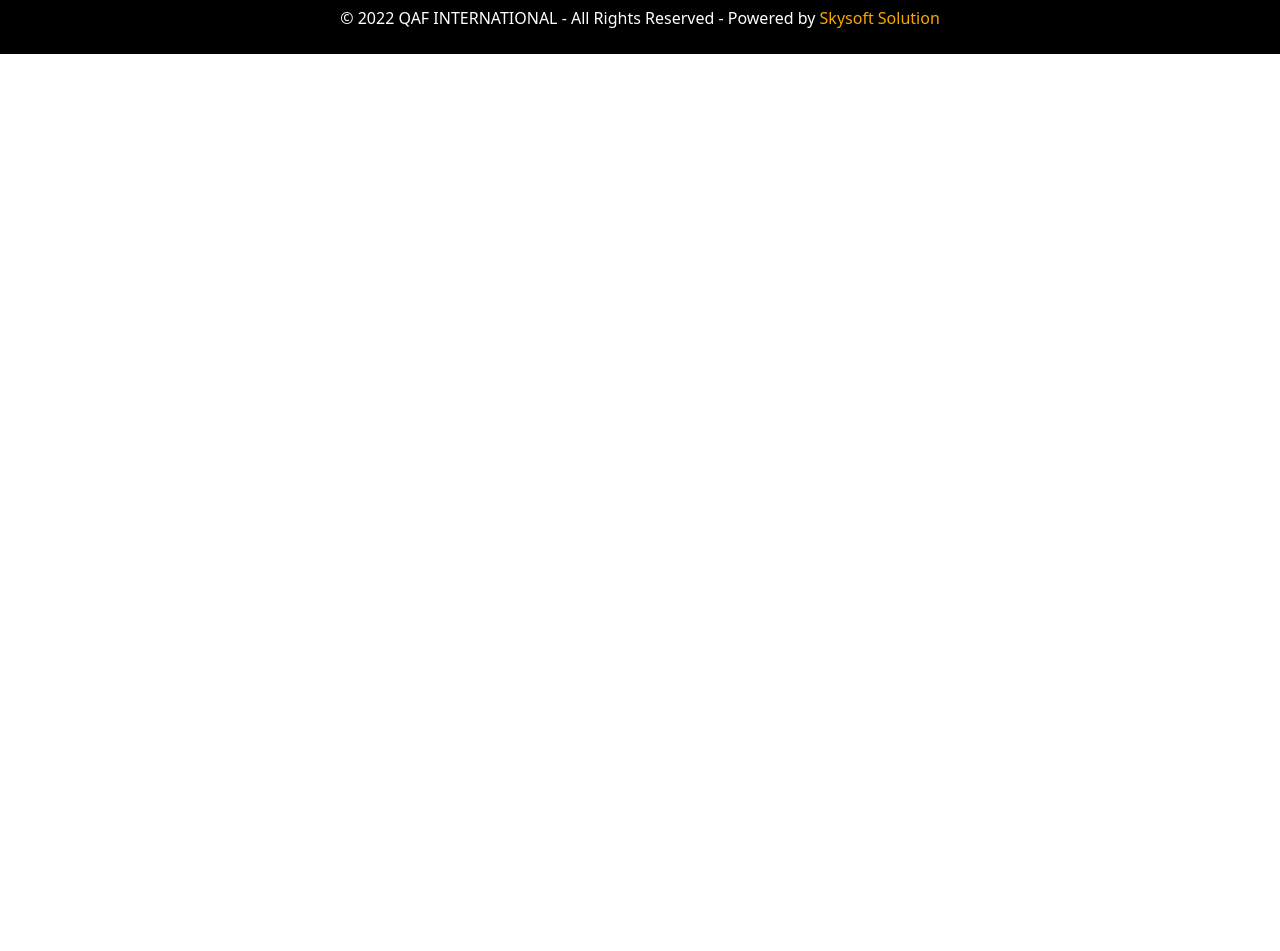
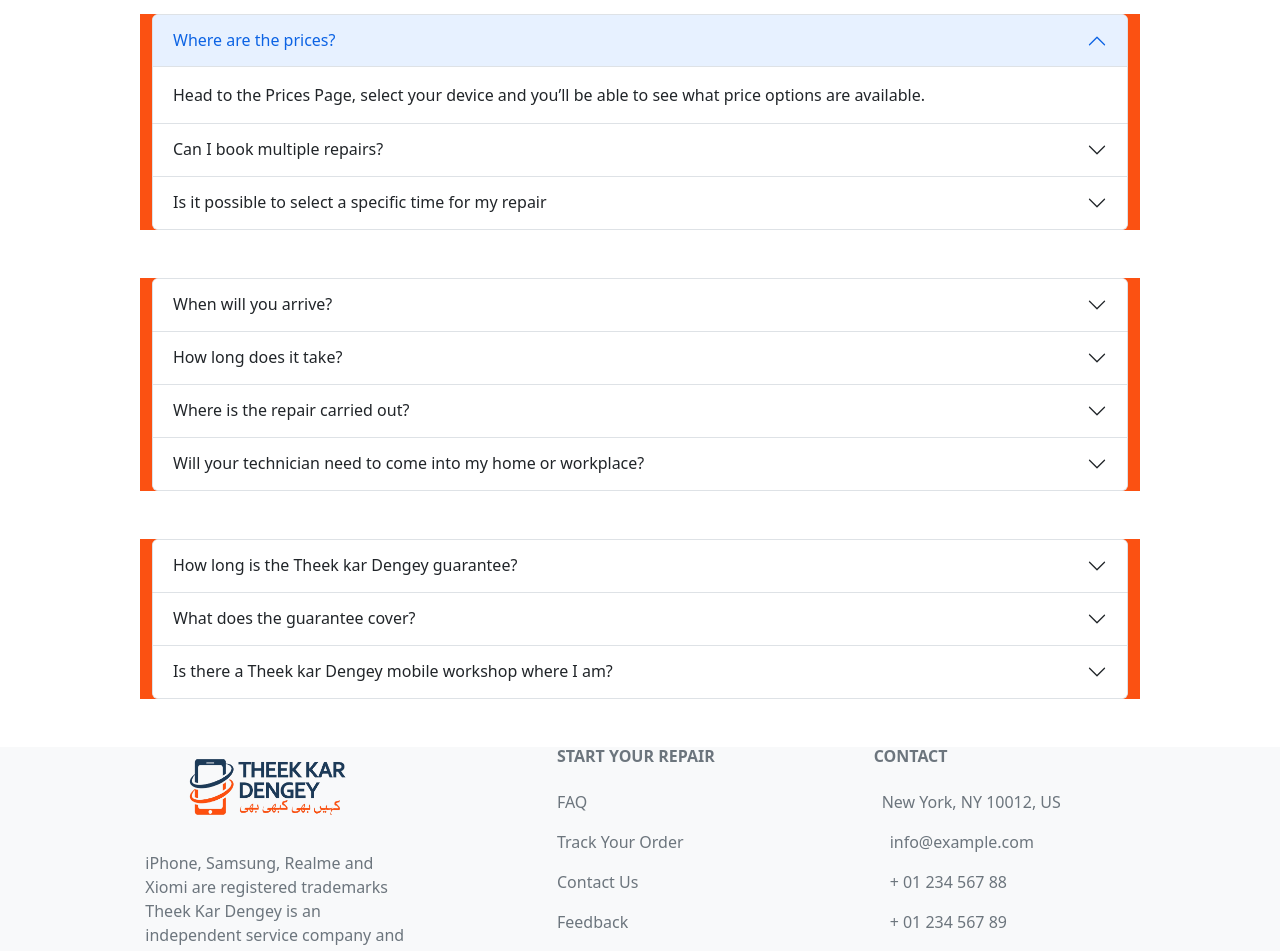
Before and after one commit to mabdullahjs/Mobile-Repair-ReactJs, a React (Create React App) app: page /faqs in a window 1280 px wide. Shown: the part 460-1411 px from the top of the page. Before the commit the page ends 800 px from the top, so only its background shows below. Built offline with nearby package versions, Linux system fonts and the light colour scheme.

Commit message:
faq completed and feedback is remaining

```diff
--- a/src/App.jsx
+++ b/src/App.jsx
@@ -5,6 +5,8 @@ import 'bootstrap/dist/css/bootstrap.min.css';
 import Footer from './components/Footer';
 import { BrowserRouter as Router, Route, Routes } from 'react-router-dom'
 import About from "./components/about/About"
+import Faqs from './components/support/faqs/Faqs';
+import Feedback from './components/support/feedback/Feedback';
 
 function App() {
   return (
@@ -13,6 +15,8 @@ function App() {
       <Routes>
         <Route exact path="/" element={<Home />} />
         <Route exact path="/about" element={<About />} />
+        <Route exact path="/faqs" element={<Faqs/>} />
+        <Route exact path="/feedback" element={<Feedback/>} />
       </Routes>
       <Footer />
     </Router>
--- a/src/components/Footer.jsx
+++ b/src/components/Footer.jsx
@@ -48,22 +48,22 @@ export default function Footer() {
                         <MDBCol md="2" lg="2" xl="2" className='mx-auto mb-4'>
                             <h6 className='text-uppercase fw-bold mb-4'>Start Your Repair</h6>
                             <p>
-                                <a href='#!' className='text-reset'>
+                                <a href='/' className='text-reset text-decoration-none'>
                                     FAQ
                                 </a>
                             </p>
                             <p>
-                                <a href='#!' className='text-reset'>
+                                <a href='/' className='text-reset text-decoration-none'>
                                     Track Your Order
                                 </a>
                             </p>
                             <p>
-                                <a href='#!' className='text-reset'>
+                                <a href='/' className='text-reset text-decoration-none'>
                                     Contact Us
                                 </a>
                             </p>
                             <p>
-                                <a href='#!' className='text-reset'>
+                                <a href='/' className='text-reset text-decoration-none'>
                                     Feedback
                                 </a>
                             </p>
@@ -116,7 +116,7 @@ export default function Footer() {
 
             <div className='text-center p-4 text-white' style={{ backgroundColor: '#000' }}>
 
-                © 2022 QAF INTERNATIONAL - All Rights Reserved - Powered by
+                © 2022 THEEK KAR DENGEY - All Rights Reserved - Powered by
                 <a className='text-decoration-none ' href='http://skysoftsol.co/'>
                     <span style={{color:"#f9a600"}}> Skysoft Solution
                     </span>
--- a/src/components/Navbar.jsx
+++ b/src/components/Navbar.jsx
@@ -16,8 +16,8 @@ function Navbars() {
           <Nav.Link><Link to="/" className='text-dark text-decoration-none'>Home</Link></Nav.Link>
             <Nav.Link><Link to="/about" className='text-dark text-decoration-none'>About</Link></Nav.Link>
             <NavDropdown title="Support" id="basic-nav-dropdown">
-              <NavDropdown.Item href="/">FAQ</NavDropdown.Item>
-              <NavDropdown.Item href="/">Feedback</NavDropdown.Item>
+              <NavDropdown.Item href="/"><Link to="/faqs" className='text-dark text-decoration-none'>FAQ's</Link></NavDropdown.Item>
+              <NavDropdown.Item href="/"><Link to="/feedback" className='text-dark text-decoration-none'>Feedback</Link></NavDropdown.Item>
             </NavDropdown>
             <Nav.Link  href="/">Contact</Nav.Link>
             <Nav.Link  href="/">Pay Online</Nav.Link>
--- a/src/components/about/About.jsx
+++ b/src/components/about/About.jsx
@@ -2,6 +2,7 @@ import React from 'react'
 import bg from "../../Assests/Images/bg-form.jpg"
 import Core from "../about/core/Core"
 import bgs from "../../Assests/Images/iphone.jpg"
+import  "./about.css"
 
 function About() {
   return (
@@ -12,7 +13,7 @@ function About() {
         </div>
         <Core/>
         <div className="info" style={{backgroundImage: `url(${bgs})` , backgroundAttachment:"fixed" ,  backgroundSize: "cover",}}>
-            <div className="first" style={{width:"40%" , padding:"2rem"}}>
+            <div className="first" style={{ padding:"2rem"}}>
                 <h1 style={{fontSize:"2rem"}}>WHO WE ARE?</h1>
                 <p>We provide our services to local customers, PHIXMAN specializes in its services without loopholes all your requirements reach expert hands. Our massive investment in engineers, equipment and procedures and consequently will definitely provide you the extreme best experience, we are now able to offer our exceptional services nationwide.</p> <br />
                 <h1 style={{fontSize:"2rem"}}>WHAT DO WE DO?</h1>
--- /dev/null
+++ b/src/components/about/about.css
@@ -0,0 +1,10 @@
+.first{
+    width: 40%;
+}
+
+@media(max-width:900px){
+    .first{
+        width: 90%;
+
+    }
+}
--- a/src/components/about/core/Core.jsx
+++ b/src/components/about/core/Core.jsx
@@ -9,13 +9,13 @@ function Core() {
          <hr />
          </div>
         <div className="three">
-            <div className="first">
+            <div className="second">
                 <h2 className='head-two'>Positive & Optimistic</h2>
-                <p className='para'>How all this mistaken idea of denouncing pleasure and praising pain was born and we will give you a complete account seds of the system</p>
+                <p className='para'>Some great pleasure take trivial example, whichof ever undertakes laborious physical expect to obtain some advantages.</p>
             </div>
             <div className="second">
                 <h2 className='head-two'>Wow Customer Service</h2>
-                <p className='para'>Some great pleasure take trivial example, whichof ever undertakes laborious physical expect to obtain some advantages.</p>
+                <p className='para'>How all this mistaken idea of denouncing pleasure and praising pain was born and we will give you a complete account seds of the system.</p>
             </div>
             <div className="third">
                 <h2 className='head-two'>Love Customer</h2>
--- /dev/null
+++ b/src/components/support/faqs/Faqs.jsx
@@ -0,0 +1,66 @@
+import React from 'react'
+import bg from "../../../Assests/Images/banner4.jpg"
+import { MDBAccordion, MDBAccordionItem, MDBContainer } from "mdb-react-ui-kit";
+
+function Faqs() {
+    return (
+        <div>
+            <div className="main d-flex justify-content-start flex-column" style={{ backgroundImage: `url(${bg})`, height: "20rem" }}>
+                <h1 className='px-4 pt-5 text-white'>FAQs</h1>
+                <p className='px-4 text-white'>Frequently Asked Questions</p>
+            </div>
+            <div className="faq-1">
+                <MDBContainer className="mt-5" style={{ maxWidth: '1000px' , backgroundColor:"#FB5112" }}>
+                    <MDBAccordion alwaysOpen initialActive={1}>
+                        <MDBAccordionItem  collapseId={1} headerTitle="Where are the prices?">
+                            Head to the Prices Page, select your device and you’ll be able to see what price options are available.
+                        </MDBAccordionItem>
+                        <MDBAccordionItem collapseId={2} headerTitle="Can I book multiple repairs?">
+                            Yes, you can.
+                        </MDBAccordionItem>
+                        <MDBAccordionItem collapseId={3} headerTitle="Is it possible to select a specific time for my repair">
+                            You’ll be allocated the earliest appointment available. For a same day repair, this will be confirmed at the checkout. For a next day (or later) appointment, the time will be confirmed to you via SMS and email by 08.00 on the day of your repair.
+                        </MDBAccordionItem>
+                    </MDBAccordion>
+                </MDBContainer>
+            </div>
+            <div className="faq-2">
+                <MDBContainer className="mt-5" style={{ maxWidth: '1000px', backgroundColor:"#FB5112" }}>
+                    <MDBAccordion >
+                        <MDBAccordionItem collapseId={1} headerTitle="When will you arrive?">
+                            For a same day repair, the time of your appointment will be confirmed at the checkout. For a next day (or later) appointment, the time will be confirmed via SMS and email on the day of your repair.
+                        </MDBAccordionItem>
+                        <MDBAccordionItem collapseId={2} headerTitle="How long does it take?">
+                            A standard smartphone screen repair takes approximately thirty minutes. A standard tablet screen repair will take approximately one hour.
+                        </MDBAccordionItem>
+                        <MDBAccordionItem collapseId={3} headerTitle="Where is the repair carried out?">
+                            All work is carried out in our mobile workshops.
+                        </MDBAccordionItem>
+                        <MDBAccordionItem collapseId={4} headerTitle="Will your technician need to come into my home or workplace?">
+                            No. All work is carried out in our workshops.
+                        </MDBAccordionItem>
+                    </MDBAccordion>
+                </MDBContainer>
+            </div>
+            <div className="faq-3">
+                <MDBContainer className="mt-5" style={{ maxWidth: '1000px', backgroundColor:"#FB5112" }}>
+                    <MDBAccordion>
+                        <MDBAccordionItem collapseId={1} headerTitle="
+                                    How long is the Theek kar Dengey guarantee?">
+                            All Theek kar Dengey repairs are guaranteed for 3 months from the date they are undertaken. The guarantee is 100% no-quibble.
+                        </MDBAccordionItem>
+                        <MDBAccordionItem collapseId={2} headerTitle="What does the guarantee cover?">
+                        It covers the specific fault that Theek kar Dengey repaired.
+                        </MDBAccordionItem>
+                        <MDBAccordionItem collapseId={3} headerTitle="Is there a Theek kar Dengey mobile workshop where I am?">
+                        There are Theek kar Dengey mobile workshops all over the Pakistan. Find the one near you.
+                        </MDBAccordionItem>
+                    </MDBAccordion>
+                </MDBContainer>
+            </div>
+
+        </div>
+    )
+}
+
+export default Faqs
--- /dev/null
+++ b/src/components/support/feedback/Feedback.jsx
@@ -0,0 +1,15 @@
+import React from 'react'
+import bg from "../../../Assests/Images/banner7.jpg"
+
+function Feedback() {
+  return (
+    <div>
+      <div className="main d-flex justify-content-start flex-column" style={{ backgroundImage: `url(${bg})`, height: "20rem", backgroundAttachment: "fixed", backgroundSize: "90rem", }}>
+        <h1 className='px-4 pt-5 text-white'>GIVE US YOUR FEEDBACK</h1>
+        <p className='px-4 text-white'>We vaue your input, let us know how we're doing.</p>
+      </div>
+    </div>
+  )
+}
+
+export default Feedback
```
Also changed, not shown: src/Assests/Images/banner4.jpg (added), src/Assests/Images/banner7.jpg (added).
